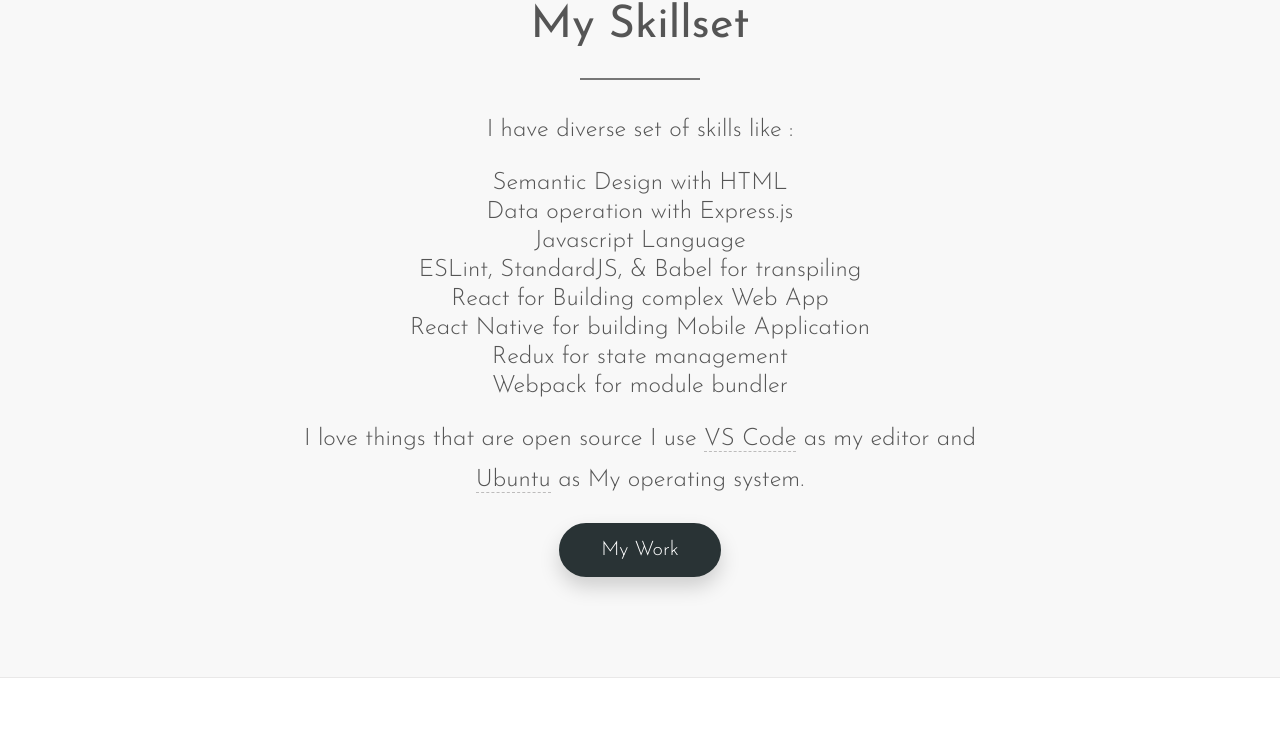
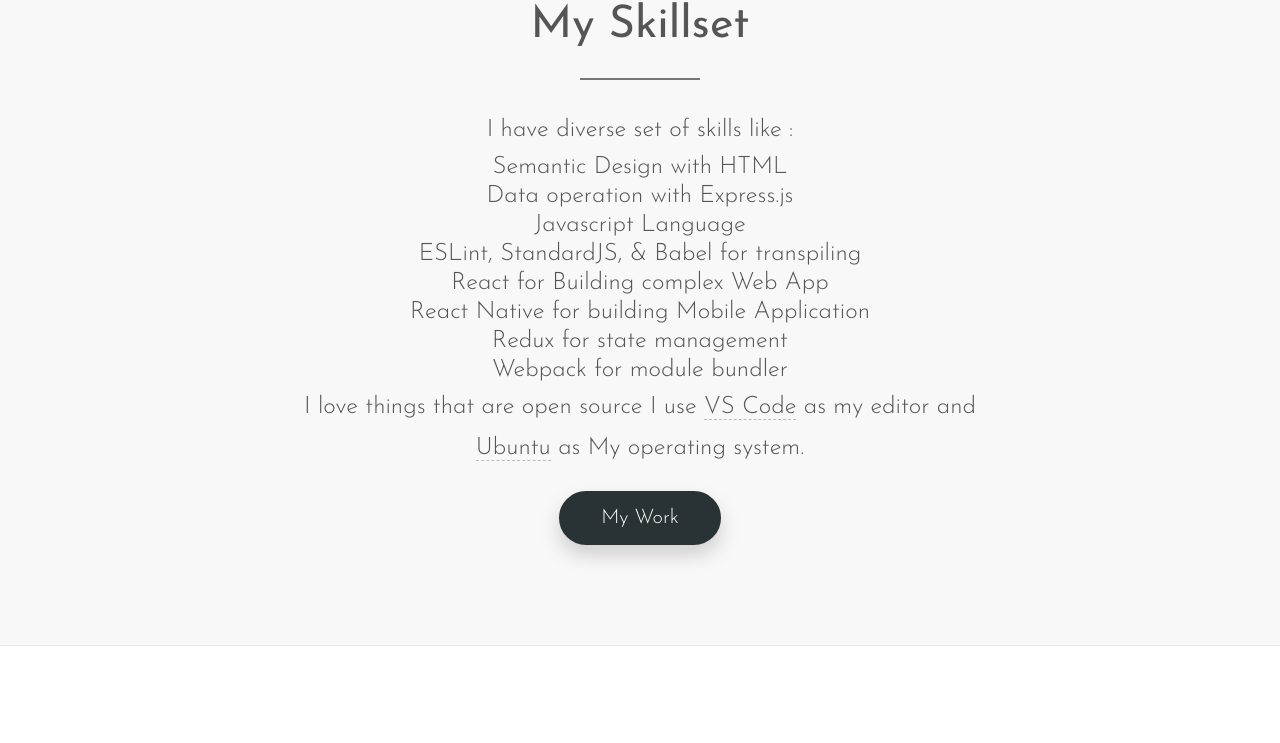
Before and after one commit to tatasfachrul/portofolio, a website built with Parcel: page src/index.html in a window 1280 px wide. Shown: the part 1527-2270 px from the top of the page. Built offline with nearby package versions, Linux system fonts and the light colour scheme.

Commit message:
add class to blank list

```diff
--- a/src/index.html
+++ b/src/index.html
@@ -123,7 +123,7 @@
 				<p class="intro-text">
 					I have diverse set of skills like : </p>
 					<ul>
-						<li></li>
+						<li class="list-profile"></li>
 						<li class="list-profile">Semantic Design with HTML</li>
 						<li class="list-profile">Data operation with Express.js</li>
 						<li class="list-profile">Javascript Language</li>
@@ -132,7 +132,7 @@
 						<li class="list-profile">React Native for building Mobile Application</li>
 						<li class="list-profile">Redux for state management</li>
 						<li class="list-profile">Webpack for module bundler</li>
-						<li></li>
+						<li class="list-profile"></li>
 					</ul>
 					<p class="intro-text">
 					I love
```
